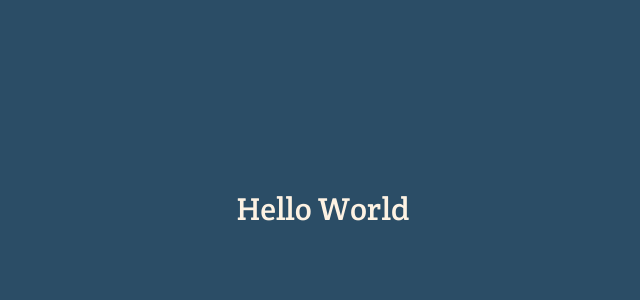
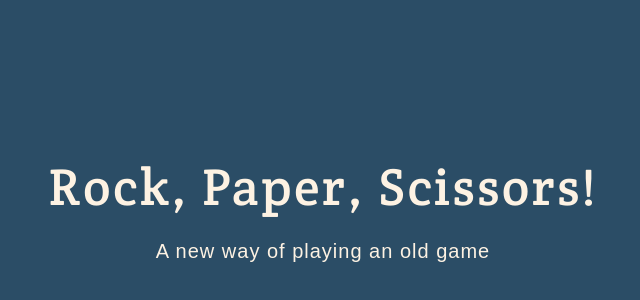
Before and after one commit to lucas-pvg/Rock-Paper-Scissors, a React (Vite) app: page / in a window 1280 px wide. Shown: the part 192-492 px from the top of the page, without its empty margins (317-957 px from the left). Built offline with nearby package versions, Linux system fonts and the light colour scheme; a web font is replaced by a local one.

Commit message:
✨ Add Title component to App for testing

```diff
--- a/src/App.tsx
+++ b/src/App.tsx
@@ -1,9 +1,11 @@
+import { Title } from './components/title/title'
+// import { ScrollText } from './components/scroll-text/scroll-text'
 import './App.css'
 
 function App() {
   return (
     <>
-      <h1>Hello World</h1>
+      <Title />
     </>
   )
 }
```
